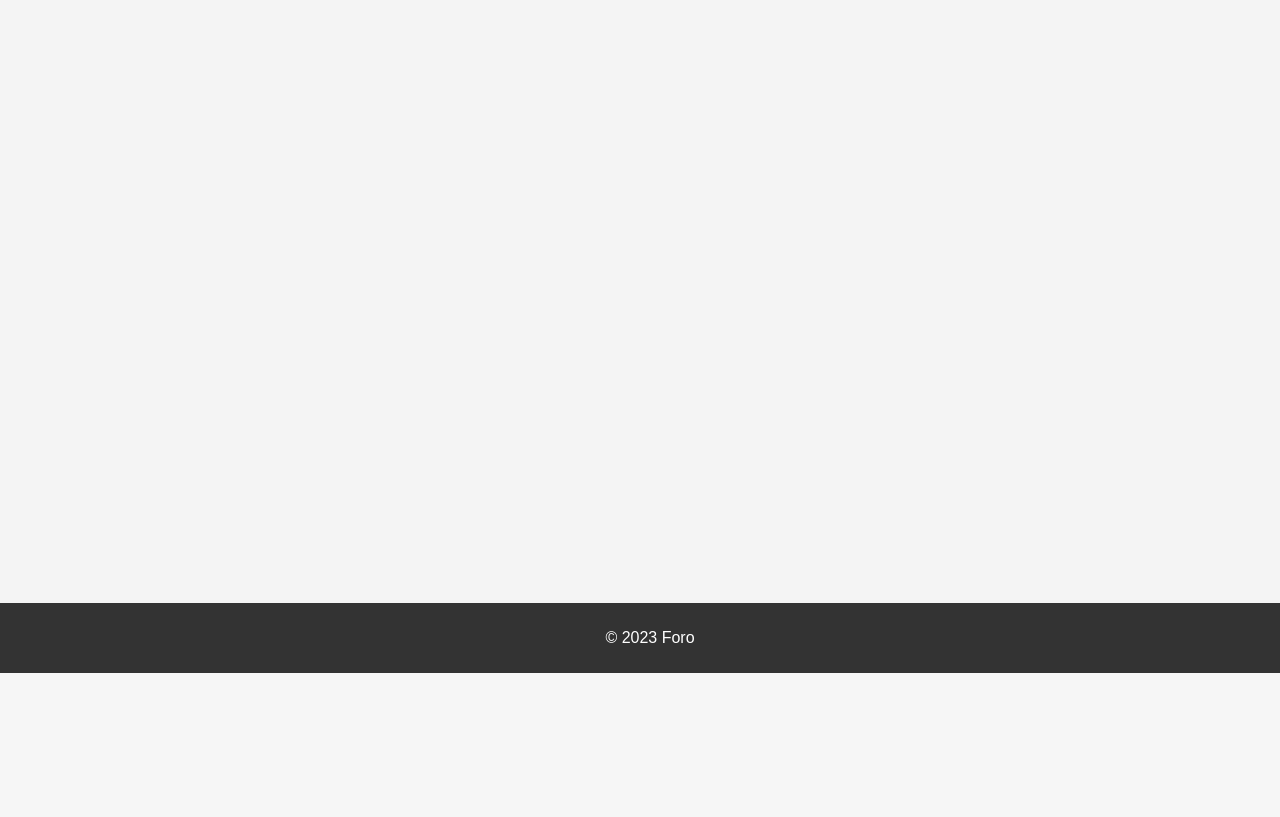
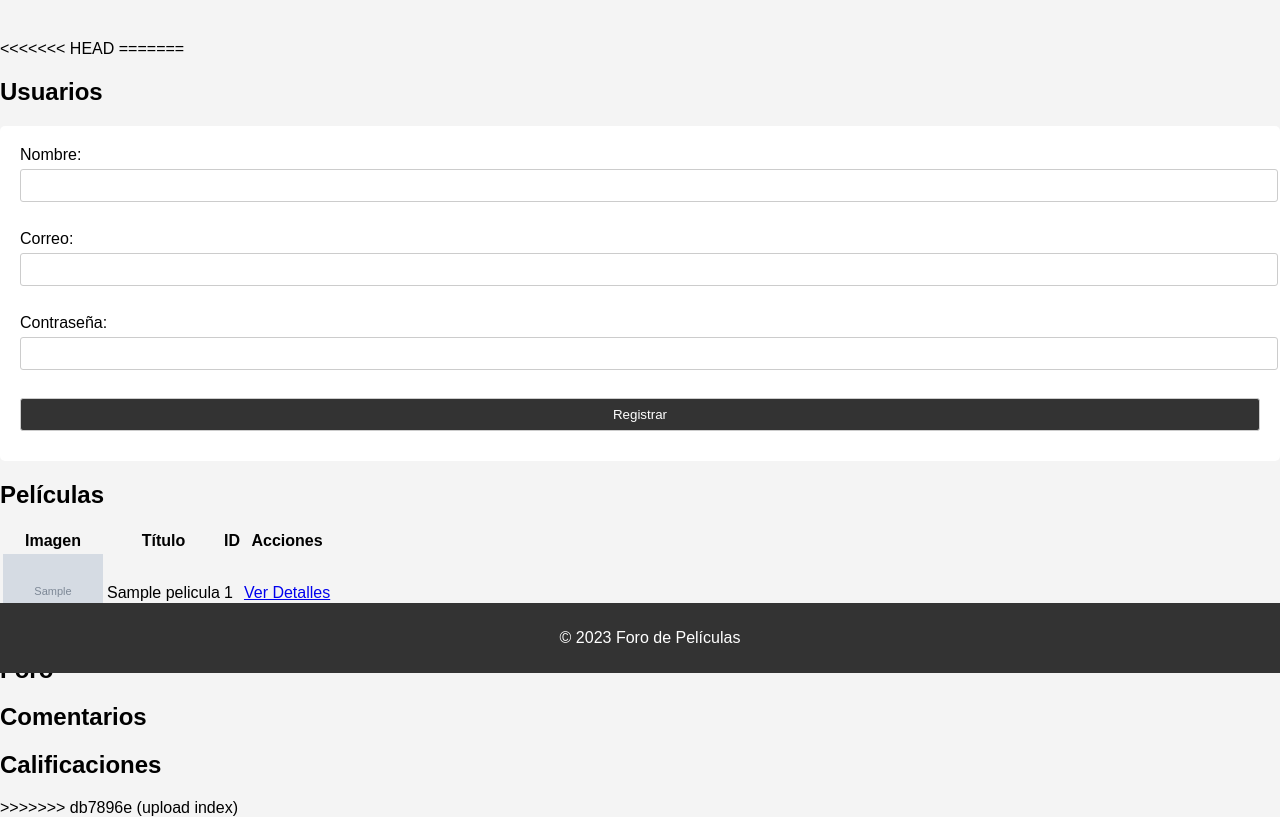
Before and after one commit to felix-gy/Movies_app, a Flask app: template app/templates/BDII_index.html in a window 1280 px wide. Shown: the part 127-944 px from the top of the page. Before the commit the page ends 800 px from the top, so only its background shows below. Run offline with Flask 3, Linux system fonts and the light colour scheme; the template is opened without the code that fills it: most values are stand-ins (such as "Sample title", 1, 10 or a date in 2020); grey boxes marked "Sample" are stand-in pictures; some libraries are stand-ins or nearby versions.

Commit message:
upload index

```diff
--- a/app/app.py
+++ b/app/app.py
@@ -1,16 +1,18 @@
 from flask import Flask, render_template, request, redirect,url_for
+from queries.movies import *
 app = Flask(__name__)
-
-
-from queries.test import *
 
 
 @app.route('/')
 def index():
-    return render_template("BDII_index.html")
+    peliculas = all_movies()
+    return render_template('BDII_index.html', peliculas=peliculas)
 
-
-
+# Ruta para redirigir a Flask usando el ID de la película
+@app.route('/ver_pelicula/<uuid>')
+def ver_pelicula(uuid):
+    # Aquí puedes agregar lógica adicional según el ID de la película seleccionada
+    return f"Viendo la película con ID {uuid}"
 
 if __name__ == '__main__':
     app.run(debug=True)
--- a/app/conDB.py
+++ b/app/conDB.py
@@ -18,11 +18,12 @@
   CLIENT_SECRET = secrets["secret"]
   auth_provider = PlainTextAuthProvider(CLIENT_ID, CLIENT_SECRET)
   cluster = Cluster(cloud=cloud_config, auth_provider=auth_provider)
-  session = cluster.connect()
+  session = cluster.connect('movies_app')
+
   # row = session.execute("select release_version from system.local").one()
 
   if session:
     # print(row[0])
-    return session
+    return [cluster, session]
   else:
     print("An error occurred.")
--- a/app/templates/BDII_index.html
+++ b/app/templates/BDII_index.html
@@ -35,8 +35,95 @@
         {% block content %}{% endblock %}
     </main>
 
+<<<<<<< HEAD
     <footer>
         <p>&copy; 2023 Foro</p>
     </footer>
+=======
+<!-- Contenido de las pestañas -->
+<div class="container">
+  <div class="tab-content">
+    <!-- Pestaña de Usuarios -->
+    <div class="tab-pane" id="usuariosTab">
+      <!-- Contenido de la pestaña de Usuarios -->
+      <h2>Usuarios</h2>
+      <form>
+        <label for="nombre">Nombre:</label>
+        <input type="text" id="nombre" name="nombre" required><br><br>
+
+        <label for="correo">Correo:</label>
+        <input type="email" id="correo" name="correo" required><br><br>
+
+        <label for="contrasena">Contraseña:</label>
+        <input type="password" id="contrasena" name="contrasena" required><br><br>
+
+        <input type="submit" value="Registrar">
+      </form>
+      <!-- Aquí iría el contenido relacionado con los usuarios -->
+    </div>
+
+    <!-- Pestaña de Películas -->
+    <div class="tab-pane" id="peliculasTab">
+      <!-- Contenido de la pestaña de Películas -->
+      <h2>Películas</h2>
+      <div class="container mt-5">
+
+        <table class="table">
+            <thead>
+                <tr>
+                    <th>Imagen</th>
+                    <th>Título</th>
+                    <th>ID</th>
+                    <th>Acciones</th>
+                </tr>
+            </thead>
+            <tbody>
+                {% for pelicula in peliculas %}
+                    <tr>
+                        <td><img src="{{ pelicula.imagen }}" alt="{{ pelicula.titulo }}" style="max-width: 100px;"></td>
+                        <td>{{ pelicula.titulo }}</td>
+                        <td>{{ pelicula.id }}</td>
+                        <td><a href="{{ url_for('ver_pelicula', uuid=pelicula.id) }}" class="btn btn-primary">Ver Detalles</a></td>
+                    </tr>
+                {% endfor %}
+            </tbody>
+        </table>
+    </div>
+
+
+
+      <!-- Aquí iría el contenido relacionado con las películas -->
+    </div>
+
+    <!-- Pestaña de Foro -->
+    <div class="tab-pane" id="foroTab">
+      <!-- Contenido de la pestaña de Foro -->
+      <h2>Foro</h2>
+      <!-- Aquí iría el contenido relacionado con el foro -->
+    </div>
+
+    <!-- Pestaña de Comentarios -->
+    <div class="tab-pane" id="comentariosTab">
+      <!-- Contenido de la pestaña de Comentarios -->
+      <h2>Comentarios</h2>
+      <!-- Aquí iría el contenido relacionado con los comentarios -->
+    </div>
+
+    <!-- Pestaña de Calificaciones -->
+    <div class="tab-pane" id="calificacionesTab">
+      <!-- Contenido de la pestaña de Calificaciones -->
+      <h2>Calificaciones</h2>
+      <!-- Aquí iría el contenido relacionado con las calificaciones -->
+    </div>
+  </div>
+</div>
+
+<script src="https://ajax.googleapis.com/ajax/libs/jquery/3.5.1/jquery.min.js"></script>
+<script src="https://cdnjs.cloudflare.com/ajax/libs/popper.js/1.16.0/umd/popper.min.js"></script>
+<script src="https://maxcdn.bootstrapcdn.com/bootstrap/4.5.2/js/bootstrap.min.js"></script>
+<footer>
+    <p>&copy; 2023 Foro de Películas</p>
+</footer>
+>>>>>>> db7896e (upload index)
 </body>
 </html>
```
Also changed, not shown: app/local_conDB.py (added, +12 -0 lines), app/queries/movies.py (added, +14 -0 lines), app/queries/test.py (+21 -2 lines), app/templates/galeria.html (added, +39 -0 lines).
